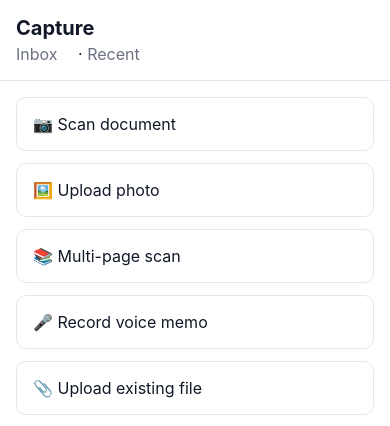
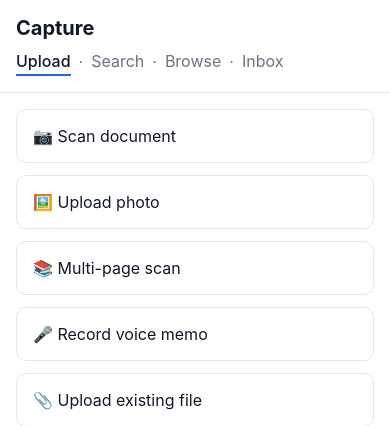
Before and after one commit to srmatth/capture, a FastAPI app: page / in a window 390 px wide. Shown: the top 426 px of the page. Run offline with FastAPI, Linux system fonts and the light colour scheme; parts of the project's set-up code (start-up, migrations or seed data) failed here and were passed over; some libraries are stand-ins or nearby versions.

Commit message:
feat(ui): unified header nav across every page
The two subdomains previously had divergent header nav:
- capture.matthewshome (upload PWA) had only Inbox + Recent
- search.matthewshome had Home + Search + Browse + Inbox
- 'Home' was ambiguous: it went to whichever subdomain you loaded

That's wrong for a "one app in two entry points" experience — a phone
bookmarked only to capture.matthewshome could reach Inbox but not
Search or Browse, and from the search subdomain you couldn't get back
to the upload page.

Fix:
- Migrate index.html to extend _base.html so it inherits the shared
  nav instead of carrying its own bespoke header.
- Add a real /upload route in main.py so the nav link works from
  either subdomain (previously the upload PWA lived only at / on
  non-search hosts, so /upload from search.matthewshome would 404).
- Rename the ambiguous 'Home' link to explicit 'Upload'. Every page's
  header now has: Upload / Search / Browse / Inbox.
- Add active_nav highlighting via a per-template variable — a subtle
  accent-color underline on the current tab so it's clear where you
  are.
- Move the PWA meta tags (apple-mobile-web-app-*, manifest,
  apple-touch-icon) into _base.html so every page renders as a proper
  standalone app when opened from the home-screen icon.

The Host-header switch on / still works: it lands on the search page
if you type search.matthewshome, otherwise the upload PWA. That's the
"which landing does the bookmark open?" decision. The nav lets you
freely cross between the two after that.

Tests: 97 total, 5 new locking in that every page has all four nav
destinations + the correct active-tab marker + /upload works on any
host.

```diff
--- a/app/main.py
+++ b/app/main.py
@@ -34,16 +34,24 @@ app.include_router(review.router)
 app.mount("/static", StaticFiles(directory=str(BASE_DIR / "static")), name="static")
 
 
+@app.get("/upload", response_class=HTMLResponse)
+async def upload_page(request: Request) -> HTMLResponse:
+    """The upload PWA. Reachable at /upload on any host so the nav links
+    work whether you're on capture.matthewshome or search.matthewshome."""
+    return TEMPLATES.TemplateResponse(request, "index.html")
+
+
 @app.get("/", response_class=HTMLResponse)
 async def index(request: Request) -> HTMLResponse:
-    """Root behavior depends on the Host header:
-    - search.matthewshome → search landing (mirror of /search)
-    - anything else       → capture upload PWA
-    """
+    """Root behavior depends on the Host header — this is what the
+    home-screen icon and typed-hostname URLs land on:
+      - search.matthewshome → search landing (mirror of /search)
+      - anything else       → capture upload PWA
+    Both landing pages are also reachable at their explicit routes
+    (/search, /upload) from the header nav, so the "wrong" subdomain
+    is never a dead end — one nav click gets you either way."""
     host = (request.headers.get("host") or "").lower().split(":")[0]
     if host.startswith("search."):
-        # Reuse the search router's landing handler so we don't
-        # duplicate template context.
         return await search.search_landing(request, q="")
     return TEMPLATES.TemplateResponse(request, "index.html")
 
--- a/app/static/style.css
+++ b/app/static/style.css
@@ -29,9 +29,22 @@ header {
   padding: 1rem;
   border-bottom: 1px solid var(--border);
 }
-header h1 { margin: 0 0 .25rem; font-size: 1.25rem; }
-nav a { color: var(--muted); text-decoration: none; margin-right: 1rem; }
+header h1 { margin: 0 0 .5rem; font-size: 1.25rem; }
+header h1 a { color: var(--fg); text-decoration: none; }
+nav {
+  display: flex; gap: .5rem; align-items: center;
+  color: var(--muted); flex-wrap: wrap;
+}
+nav a {
+  color: var(--muted); text-decoration: none;
+  padding: .2rem 0;
+  border-bottom: 2px solid transparent;
+}
 nav a:hover { color: var(--fg); }
+nav a.active {
+  color: var(--fg); font-weight: 500;
+  border-bottom-color: var(--accent);
+}
 
 main { padding: 1rem; max-width: 560px; margin: 0 auto; }
 
@@ -87,8 +100,6 @@ main { padding: 1rem; max-width: 560px; margin: 0 auto; }
 #status strong, #status code { color: var(--fg); }
 
 /* ---------- Search / browse pages ---------- */
-
-header h1 a { color: inherit; text-decoration: none; }
 
 .search-form { display: flex; gap: .5rem; margin-bottom: 1.5rem; }
 .search-form input[type=search] {
--- a/app/templates/_base.html
+++ b/app/templates/_base.html
@@ -3,17 +3,25 @@
 <head>
   <meta charset="utf-8">
   <meta name="viewport" content="width=device-width, initial-scale=1, viewport-fit=cover">
+  <meta name="apple-mobile-web-app-capable" content="yes">
+  <meta name="apple-mobile-web-app-title" content="Capture">
+  <meta name="apple-mobile-web-app-status-bar-style" content="black-translucent">
+  <link rel="manifest" href="/static/manifest.webmanifest">
+  <link rel="apple-touch-icon" href="/static/icon-180.png">
+  {% block head_extra %}{% endblock %}
   <link rel="stylesheet" href="/static/style.css">
   <title>{% block title %}Capture{% endblock %}</title>
 </head>
 <body>
   <header>
-    <h1><a href="/">{% block header %}Capture{% endblock %}</a></h1>
+    <h1><a href="/upload">{% block header %}Capture{% endblock %}</a></h1>
     <nav>
-      <a href="/">Home</a> ·
-      <a href="/search">Search</a> ·
-      <a href="/browse">Browse</a> ·
-      <a href="/inbox">Inbox</a>
+      {# active_nav is set by each page template so the current tab is highlighted #}
+      {% set nav = active_nav|default('') %}
+      <a href="/upload" {% if nav == 'upload' %}class="active"{% endif %}>Upload</a> ·
+      <a href="/search" {% if nav == 'search' %}class="active"{% endif %}>Search</a> ·
+      <a href="/browse" {% if nav == 'browse' %}class="active"{% endif %}>Browse</a> ·
+      <a href="/inbox" {% if nav == 'inbox' %}class="active"{% endif %}>Inbox</a>
     </nav>
   </header>
   <main>{% block content %}{% endblock %}</main>
--- a/app/templates/browse.html
+++ b/app/templates/browse.html
@@ -1,4 +1,5 @@
 {% extends "_base.html" %}
+{% set active_nav = 'browse' %}
 {% block title %}{{ path }} — Capture{% endblock %}
 {% block header %}Browse — {{ path }}{% endblock %}
 {% block content %}
--- a/app/templates/browse_root.html
+++ b/app/templates/browse_root.html
@@ -1,4 +1,5 @@
 {% extends "_base.html" %}
+{% set active_nav = 'browse' %}
 {% block title %}Browse — Capture{% endblock %}
 {% block header %}Browse{% endblock %}
 {% block content %}
--- a/app/templates/inbox.html
+++ b/app/templates/inbox.html
@@ -1,4 +1,5 @@
 {% extends "_base.html" %}
+{% set active_nav = 'inbox' %}
 {% block title %}Inbox — Capture{% endblock %}
 {% block header %}Inbox{% endblock %}
 {% block content %}
--- a/app/templates/index.html
+++ b/app/templates/index.html
@@ -1,24 +1,12 @@
-<!doctype html>
-<html lang="en">
-<head>
-  <meta charset="utf-8">
-  <meta name="viewport" content="width=device-width, initial-scale=1, viewport-fit=cover">
-  <meta name="apple-mobile-web-app-capable" content="yes">
-  <meta name="apple-mobile-web-app-title" content="Capture">
-  <meta name="apple-mobile-web-app-status-bar-style" content="black-translucent">
-  <link rel="manifest" href="/static/manifest.webmanifest">
-  <link rel="apple-touch-icon" href="/static/icon-180.png">
+{% extends "_base.html" %}
+{% set active_nav = 'upload' %}
+{% block title %}Upload — Capture{% endblock %}
+{% block header %}Capture{% endblock %}
+{% block head_extra %}
   <link rel="stylesheet" href="/static/cropper.min.css">
-  <link rel="stylesheet" href="/static/style.css">
-  <title>Capture</title>
-</head>
-<body>
-  <header>
-    <h1>Capture</h1>
-    <nav><a href="/inbox">Inbox</a> · <a href="/recent">Recent</a></nav>
-  </header>
+{% endblock %}
+{% block content %}
 
-  <main>
 <div class="capture-buttons">
   <label class="capture-btn scan">
     <span>📷 Scan document</span>
@@ -68,11 +56,10 @@
     <button type="button" id="batchSubmit" class="primary">Submit</button>
   </div>
 </section>
-  </main>
 
 <div id="status" role="status" aria-live="polite"></div>
 
 <script src="/static/cropper.min.js"></script>
 <script src="/static/upload.js"></script>
-</body>
-</html>
+
+{% endblock %}
--- a/app/templates/search.html
+++ b/app/templates/search.html
@@ -1,4 +1,5 @@
 {% extends "_base.html" %}
+{% set active_nav = 'search' %}
 {% block title %}Search — Capture{% endblock %}
 {% block header %}Search{% endblock %}
 {% block content %}
```
Also changed, not shown: tests/test_pages.py (+36 -0 lines). Lines whose indentation alone changed are shown as unchanged.
